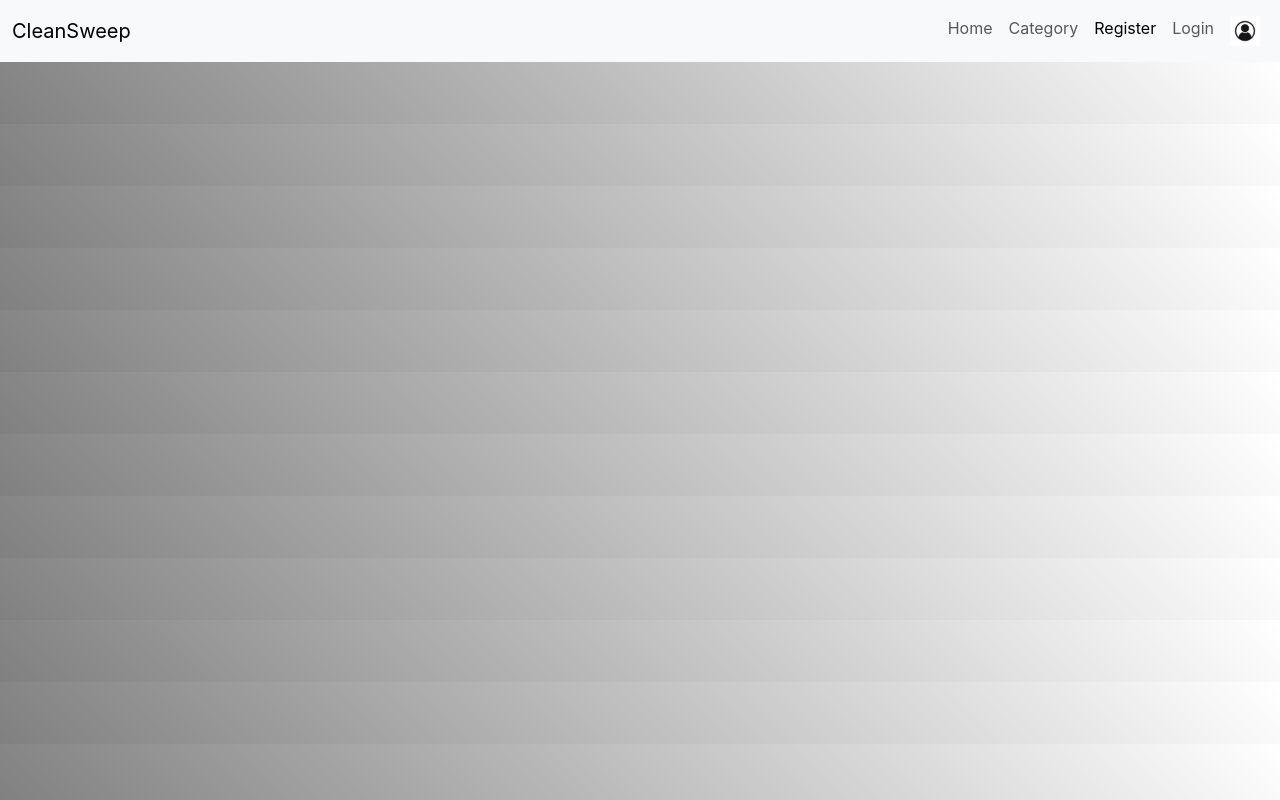
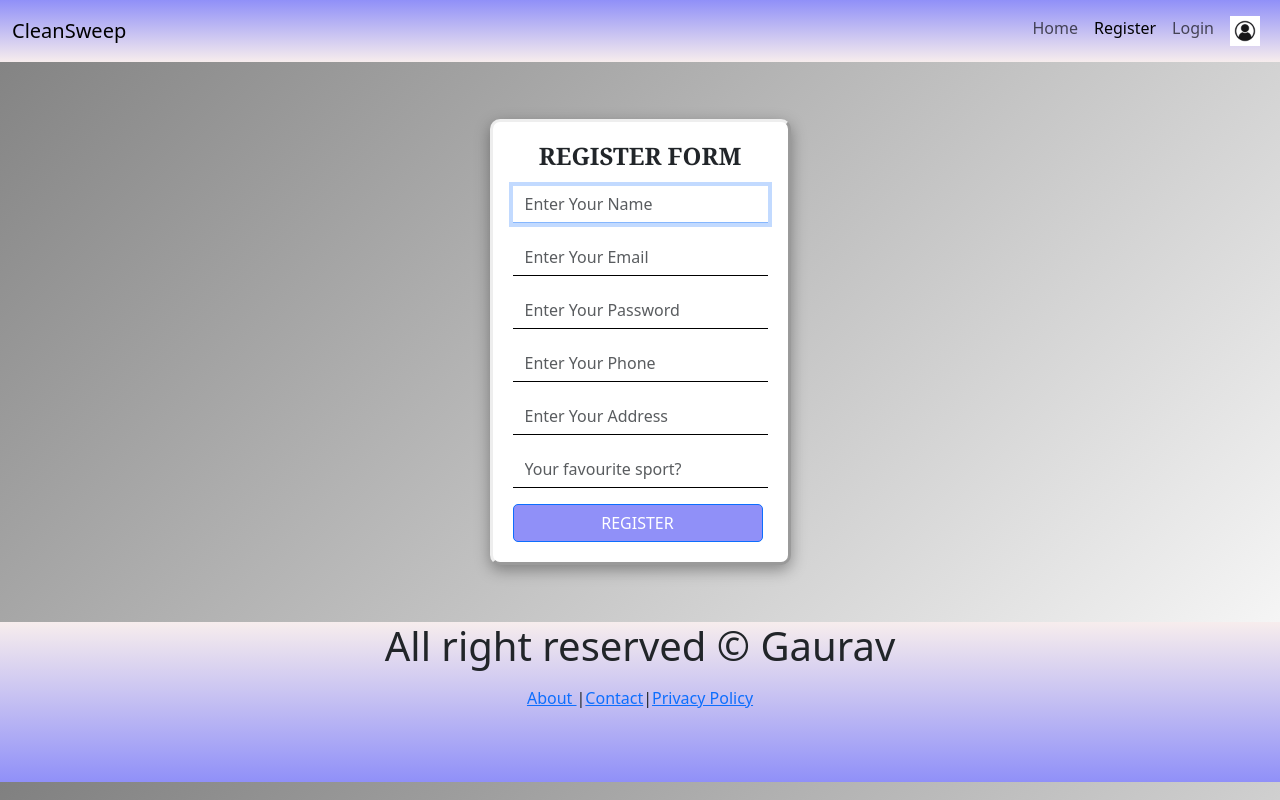
Before and after one commit to Abhranil1033/FYP_2024, a React (Create React App) app in the folder frontend/: page /register in a window 1280 px wide. Built offline with nearby package versions, Linux system fonts and the light colour scheme.

Commit message:
adding login and styles

```diff
--- a/frontend/src/App.js
+++ b/frontend/src/App.js
@@ -3,6 +3,10 @@ import Home from './components/Home'
 import { BrowserRouter as Router, Routes, Route } from "react-router-dom";
 import NavBar from './components/Navbar';
 import Dashboard from './components/Dashboard.js';
+import Footer from './components/Footer.js';
+import Register from './components/Register.js';
+import Login from './components/Login.js';
+import Contact from './components/Contact.js';
 
 const App = () => {
   return (
@@ -11,7 +15,12 @@ const App = () => {
       <Routes>
         <Route path="/" element={<Home />}></Route>
         <Route path="/dashboard" element={<Dashboard />}></Route>
+        <Route path="/login" element={<Login />}></Route>
+        <Route path="/register" element={<Register />}></Route>
+        <Route path="/contact" element={<Contact />}></Route>
+
       </Routes>
+      <Footer/>
     </Router>
   )
 }
--- /dev/null
+++ b/frontend/src/Styles/AuthStyles.css
@@ -0,0 +1,54 @@
+/* ===================================
+========= register page  */
+.form-container {
+    display: flex;
+    align-items: center;
+    justify-content: center;
+    min-height: 70vh;
+    flex-direction: column;
+  }
+
+  .form-container form {
+    box-shadow: rgba(0, 0, 0, 0.35) 0px 5px 15px;
+    border-style: outset;
+    padding: 20px;
+    background-color: #fff;
+    border-radius: 10px;
+  }
+
+  .form-container form .title {
+    text-align: center;
+    margin-bottom: 15px;
+    font-weight: bold;
+
+    font-family: Georgia, 'Times New Roman', Times, serif;
+  }
+
+  .form-container form input {
+    border: none;
+    border-bottom: 1px solid #000;
+    border-radius: 0;
+  }
+
+  .form-container form button {
+    border-radius: 0;
+    background-color: rgb(144, 144, 248);
+    color: white;
+    width: 250px;
+    border-radius: 5px;
+  }
+
+  .form-container form button:hover {
+    border: 1px solid black;
+    background: #000000; /* fallback for old browsers */
+    background: -webkit-linear-gradient(
+      to right,
+      #434343,
+      #000000
+    ); /* Chrome 10-25, Safari 5.1-6 */
+    background: linear-gradient(
+      to right,
+      #434343,
+      #000000
+    ); /* W3C, IE 10+/ Edge, Firefox 16+, Chrome 26+, Opera 12+, Safari 7+ */
+  }
--- /dev/null
+++ b/frontend/src/components/Contact.js
@@ -0,0 +1,37 @@
+
+import React from 'react'
+
+
+import{BiMailSend,BiPhoneCall, BiSupport } from "react-icons/bi";
+const Contact = () => {
+  return (
+    <>
+      <div className=" row contactus">
+        <div className="col-md-6 ">
+          <img
+            src="/images/contactus.jpeg"
+            alt="contactus"
+            style={{width: "100%" }}
+          />
+        </div>
+        <div className="col-md-4">
+          <h1 className="bg-dark p-2 text-white text-center">CONTACT US</h1>
+          <p className="text-justify mt-2">
+            any query and info about activities, feel free to call anytime, we are available 24X7
+          </p>
+          <p className="mt-3">
+            <BiMailSend /> : www.help@cleansweep.com
+          </p>
+          <p className="mt-3">
+            <BiPhoneCall /> : 012-3456789
+          </p>
+          <p className="mt-3">
+            <BiSupport /> : 1800-0000-0000 (toll free)
+          </p>
+        </div>
+      </div>
+    </>
+  )
+};
+
+export default Contact
--- /dev/null
+++ b/frontend/src/components/Footer.css
@@ -0,0 +1,4 @@
+.footerCont{
+    min-height: 20vh;
+    background-image:linear-gradient(rgb(247,237,237),rgb(144, 144, 248));
+}
--- /dev/null
+++ b/frontend/src/components/Footer.js
@@ -0,0 +1,17 @@
+import React from 'react'
+import { Link } from 'react-router-dom';
+import './Footer.css'
+const Footer = () => {
+  return (
+    <div className='footer footerCont'>
+        <h1 className='text-center'>All right reserved &copy; Gaurav</h1>
+        <p className='text-center mt-3'>
+        <Link to="/about">About </Link>
+        |<Link to="/contact">Contact</Link>
+        |<Link to="/policy">Privacy Policy</Link>
+        </p>
+    </div>
+  );
+};
+
+export default Footer
--- /dev/null
+++ b/frontend/src/components/Login.js
@@ -0,0 +1,52 @@
+import React from 'react'
+import "../Styles/AuthStyles.css"
+
+
+const Login = () => {
+
+
+  return (
+     <>
+      <div className="form-container ">
+        <form >
+          <h4 className="title">LOGIN FORM</h4>
+
+          <div className="mb-3">
+            <input
+              type="email"
+
+
+              className="form-control"
+              id="exampleInputEmail1"
+              placeholder="Enter Your Email "
+              required
+            />
+          </div>
+          <div className="mb-3">
+            <input
+              type="password"
+
+
+              className="form-control"
+              id="exampleInputPassword1"
+              placeholder="Enter Your Password"
+              required
+            />
+          </div>
+          <div className='mb-3'>
+          <button type="submit" className="btn btn-primary"  >
+           FORGOT PASSWORD
+          </button>
+          </div>
+
+          <button type="submit" className="btn btn-primary">
+           LOGIN
+          </button>
+        </form>
+      </div>
+      </>
+
+  )
+}
+
+export default Login;
--- a/frontend/src/components/Navbar.css
+++ b/frontend/src/components/Navbar.css
@@ -3,5 +3,5 @@
 }
 
 .navbar{
-    background-color: black;
+    background-image:linear-gradient(rgb(144, 144, 248),rgb(247,237,237));
 }
--- a/frontend/src/components/Navbar.js
+++ b/frontend/src/components/Navbar.js
@@ -29,11 +29,7 @@ function NavBar() {
                 Home
               </NavLink>
             </li>
-            <li className="nav-item">
-              <NavLink to="/category" className="nav-link ">
-                Category
-              </NavLink>
-            </li>
+
             <li className="nav-item">
               <NavLink to="/register" className="nav-link">
                 Register
--- /dev/null
+++ b/frontend/src/components/Register.js
@@ -0,0 +1,88 @@
+import React from 'react'
+
+import "../Styles/AuthStyles.css"
+const Register = () => {
+
+    // form function
+
+
+
+
+
+  return (
+      <>
+      <div className="form-container ">
+        <form >
+          <h4 className="title">REGISTER FORM</h4>
+          <div className="mb-3">
+            <input
+              type="text"
+
+
+              className="form-control"
+              id="exampleInputEmail1"
+              placeholder="Enter Your Name"
+              required
+              autoFocus
+            />
+          </div>
+          <div className="mb-3">
+            <input
+              type="email"
+
+              className="form-control"
+              id="exampleInputEmail1"
+              placeholder="Enter Your Email "
+              required
+            />
+          </div>
+          <div className="mb-3">
+            <input
+              type="password"
+
+              className="form-control"
+              id="exampleInputPassword1"
+              placeholder="Enter Your Password"
+              required
+            />
+          </div>
+          <div className="mb-3">
+            <input
+              type="text"
+
+              className="form-control"
+              id="exampleInputEmail1"
+              placeholder="Enter Your Phone"
+              required
+            />
+          </div>
+          <div className="mb-3">
+            <input
+              type="text"
+
+              className="form-control"
+              id="exampleInputEmail1"
+              placeholder="Enter Your Address"
+              required
+            />
+          </div>
+          <div className="mb-3">
+            <input
+              type="text"
+
+              className="form-control"
+              id="exampleInputEmail1"
+              placeholder="Your favourite sport?"
+              required
+            />
+          </div>
+          <button type="submit" className="btn btn-primary">
+            REGISTER
+          </button>
+        </form>
+      </div>
+    </>
+  )
+}
+
+export default Register
--- a/frontend/src/index.css
+++ b/frontend/src/index.css
@@ -1,14 +1,4 @@
-body {
-  margin: 0;
-  font-family: -apple-system, BlinkMacSystemFont, 'Segoe UI', 'Roboto', 'Oxygen',
-    'Ubuntu', 'Cantarell', 'Fira Sans', 'Droid Sans', 'Helvetica Neue',
-    sans-serif;
-  -webkit-font-smoothing: antialiased;
-  -moz-osx-font-smoothing: grayscale;
-  background-image: linear-gradient(45deg,grey,white);
+body{
+  background-image: linear-gradient(-45deg,white,grey);
+
 }
-
-code {
-  font-family: source-code-pro, Menlo, Monaco, Consolas, 'Courier New',
-    monospace;
-}
```
